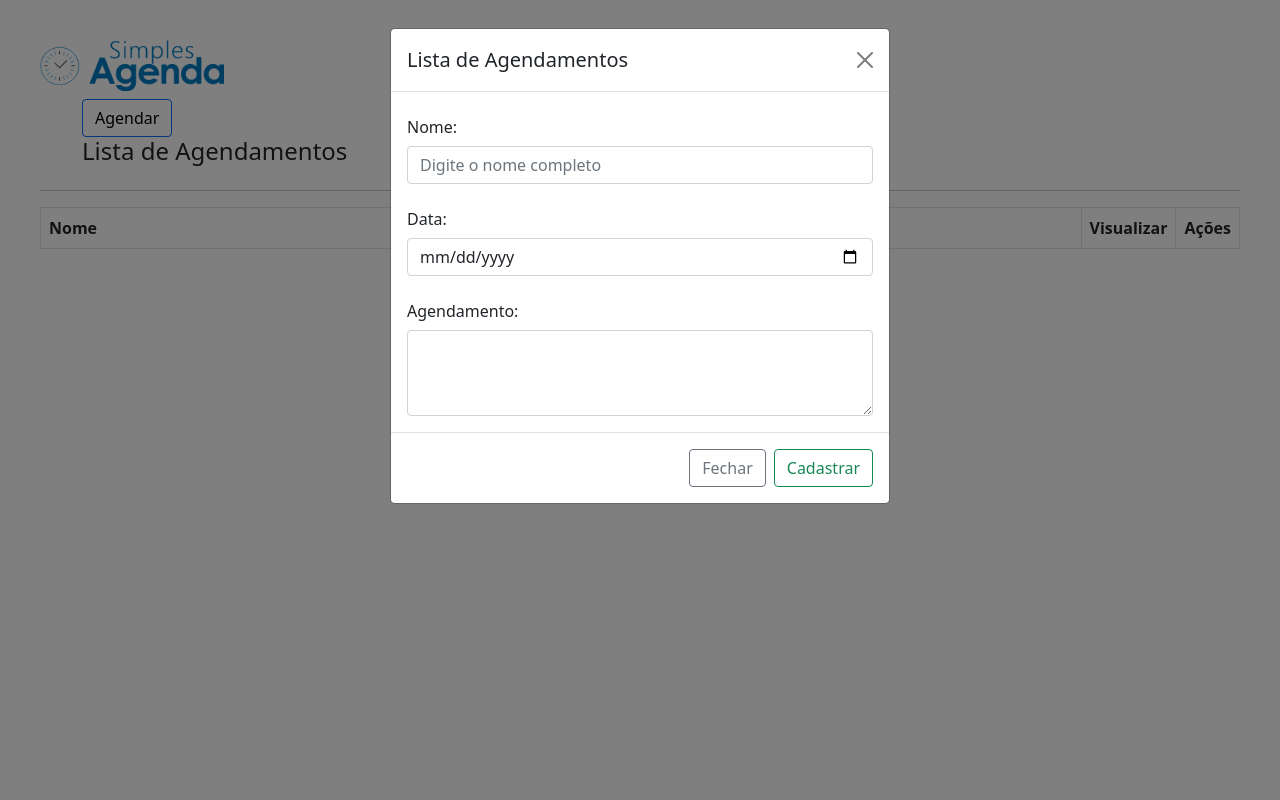
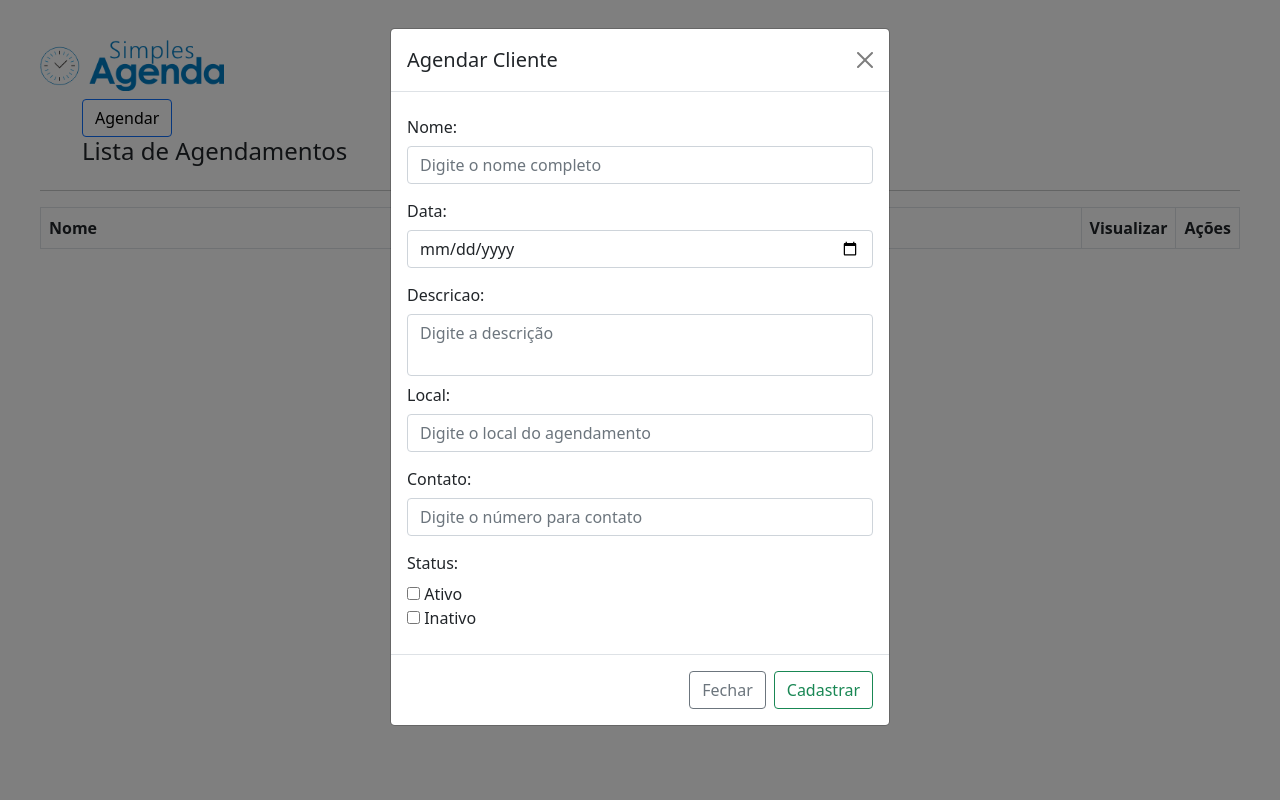
Before and after one commit to diegomartinsoliveira/simples-agenda, a PHP site: page / in a window 1280 px wide, after a click on "Agendar". Run offline with PHP 8.4, Linux system fonts and the light colour scheme; data that the repository does not hold is empty; some libraries are stand-ins or nearby versions.

Commit message:
refactor: Ajustes Gerais

```diff
--- a/conexao.php
+++ b/conexao.php
@@ -2,8 +2,8 @@
 
 $host = 'localhost';
 $user = 'root';
-$pass = '';
-$dbname = 'crudphp';
+$pass = 'root';
+$dbname = 'dbagenda';
 
 try{
 
--- a/css/style.css
+++ b/css/style.css
@@ -22,3 +22,7 @@ body {
     width: 184px;
     height: 51px;
 }
+
+textarea {
+    resize: none;
+  }
--- a/index.php
+++ b/index.php
@@ -30,25 +30,45 @@ include_once "conexao.php";
                     </div>
                     <div class="modal fade" id="cadUsuarioModal" tabindex="-1" aria-labelledby="cadUsuarioModallLabel" aria-hidden="true">
                      <div class="modal-dialog">
-                        <div class="modal-content">
+                        <div class="modal-content" style="height:50%;">
                             <div class="modal-header">
-                                 <h1 class="modal-title fs-5" id="cadUsuarioModalLabel">Lista de Agendamentos</h1>
+                                 <h1 class="modal-title fs-5" id="cadUsuarioModalLabel">Agendar Cliente</h1>
                                         <button type="button" class="btn-close" data-bs-dismiss="modal" aria-label="Close"></button>
                                          </div>
                                             <div class="modal-body">
                                                 <form id="cad-usuario-form">
                                                     <span id="msgAlertaErroCad"></span>
-                                                <div class="mb-3">
+                                                <div class="mb-2">
                                                     <label for="nome" class="col-form-label">Nome:</label>
                                                     <input type="text" name="nome" class="form-control" id="nome" placeholder="Digite o nome completo">
                                                 </div>
-                                                <div class="mb-3">
+                                                <div class="mb-2">
                                                 <label for="email" class="col-form-label">Data:</label>
                                                     <input type="date" name="data" class="form-control" id="data" placeholder="Digite a data do agendamento">
                                                 </div>
-                                                <label for="agendamento" class="col-form-label">Agendamento:</label>
-                                                <textarea class="form-control" id="textarea" rows="3"></textarea>
+                                                <label for="descricao" class="col-form-label">Descricao:</label>
+                                                <textarea class="form-control" id="descricao" name="descricao" rows="2" placeholder="Digite a descrição"></textarea>
+                                                <div class="mb-2">
+                                                    <label for="local" class="col-form-label">Local:</label>
+                                                    <input type="text" name="local" class="form-control" id="local" placeholder="Digite o local do agendamento">
                                                 </div>
+                                                <div class="mb-2">
+                                                    <label for="contato" class="col-form-label">Contato:</label>
+                                                    <input type="text" name="contato" class="form-control" id="contato" placeholder="Digite o número para contato">
+                                                </div>
+                                                <div class="mb-2">
+                                                    <label for="status" class="col-form-label">Status:</label>
+                                                    <div>
+                                                    <input type="checkbox" id="coding" name="interest" value="coding" />
+                                                    <label for="coding">Ativo</label>
+                                                </div>
+                                                <div>
+                                                    <input type="checkbox" id="music" name="interest" value="music" />
+                                                    <label for="music">Inativo</label>
+                                                </div>
+                                                </div>
+                                            </div>
+
 
                                             <div class="modal-footer">
                                         <button type="button" class="btn btn-outline-secondary" data-bs-dismiss="modal">Fechar</button>
--- a/list.php
+++ b/list.php
@@ -8,7 +8,7 @@ if(!empty($pagina)){
 $qnt_result_pg = 10;
 $inicio = ($pagina * $qnt_result_pg) - $qnt_result_pg;
 
-$query_usuarios = "SELECT id, nome, data, agendamento FROM agendamentos ORDER BY id DESC LIMIT $inicio, $qnt_result_pg";
+$query_usuarios = "SELECT id_usuario, nome, data, agendamento FROM agendamentos ORDER BY id_usuario DESC LIMIT $inicio, $qnt_result_pg";
 $result_usuarios = $conn->prepare($query_usuarios);
 $result_usuarios->execute();
 
@@ -54,7 +54,7 @@ $dados .= "</tbody>
         </div>";
 
 //somar a quantidade de usuarios
-$query_pg = "SELECT COUNT(id) AS num_result FROM agendamentos";
+$query_pg = "SELECT COUNT(id_usuario) AS num_result FROM agendamentos";
 $result_pg = $conn->prepare($query_pg);
 $result_pg->execute();
 $row_pg = $result_pg->fetch(PDO::FETCH_ASSOC);
--- a/visualizar.php
+++ b/visualizar.php
@@ -1,13 +1,13 @@
 <?php
 include_once "conexao.php";
 
-$id = filter_input(INPUT_GET, "id", FILTER_SANITIZE_NUMBER_INT);
+$id = filter_input(INPUT_GET, "id_usuario", FILTER_SANITIZE_NUMBER_INT);
 
 if(!empty($id)){
 
-    $query_usuario = "SELECT id, nome, data, agendamento FROM agendamentos WHERE id =:id LIMIT 1";
+    $query_usuario = "SELECT id_usuario, nome, data, agendamento FROM agendamentos WHERE id_usuario =:id_usuario LIMIT 1";
     $result_usuario = $conn->prepare($query_usuario);
-    $result_usuario->bindParam(':id', $id);
+    $result_usuario->bindParam(':id_usuario', $id);
     $result_usuario->execute();
 
     $row_usuario = $result_usuario->fetch(PDO::FETCH_ASSOC);
```
